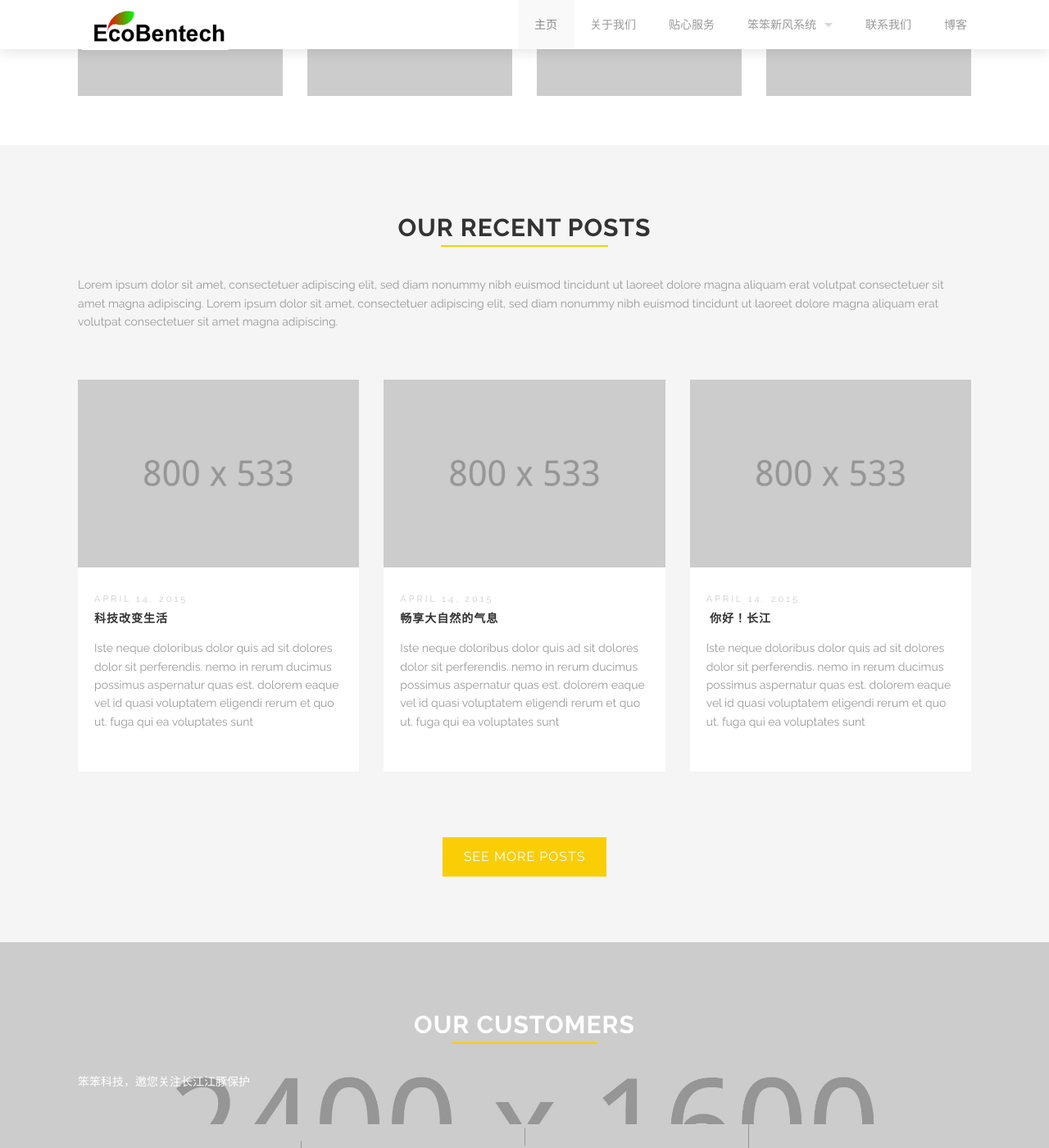
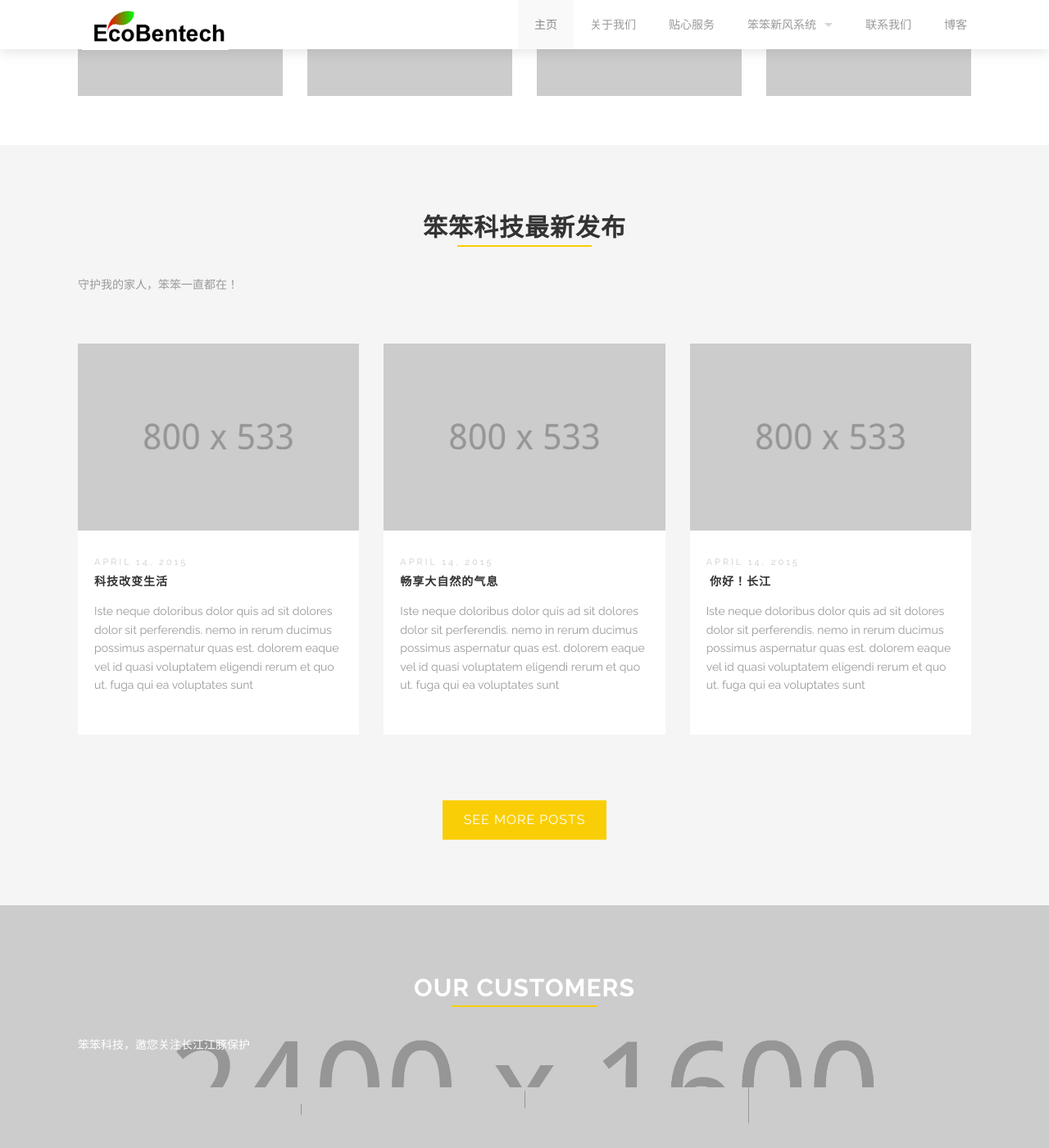
Before and after one commit to braveheart007/braveheart007.github.io, a Jekyll site: the page built from index.html, in a window 1280 px wide and 1400 px high, scrolled down 2722 px. Shown: the whole window at 82% size. Built offline with Jekyll 4.4.1, drawn with Linux system fonts in a browser that asks for light colours; some of the changed text lies outside the part shown.

Commit message:
Update index.html

```diff
--- a/index.html
+++ b/index.html
@@ -334,10 +334,10 @@
 <div class='full' style='background: #f5f5f5'>
   <div class='row'>
     <div class='large-12 columns'>
-      {% include section-header.html title="Our recent posts" %}
+      {% include section-header.html title="笨笨科技最新发布" %}
       <div class='spacing'></div>
       <p>
-        Lorem ipsum dolor sit amet, consectetuer adipiscing elit, sed diam nonummy nibh euismod tincidunt ut laoreet dolore magna aliquam erat volutpat consectetuer sit amet magna adipiscing. Lorem ipsum dolor sit amet, consectetuer adipiscing elit, sed diam nonummy nibh euismod tincidunt ut laoreet dolore magna aliquam erat volutpat consectetuer sit amet magna adipiscing.
+        守护我的家人，笨笨一直都在！
       </p>
       <div class='two spacing'></div>
     </div>
@@ -401,10 +401,10 @@
   <div class='mod modCallToAction'>
     <div class='row'>
       <div class='medium-9 large-9 columns'>
-        <p>Like what you see here? Checkout this theme and start to build your site immediately.</p>
+        <p>最快乐的事就是让你的周围充满爱的健康守护</p>
       </div>
       <div class='medium-3 large-3 columns'>
-        <a class='button' href='http://themeforest.net/user/honryou/portfolio?ref=honryou'>Learn more</a>
+        <a class='button' href='http://themeforest.net/user/honryou/portfolio?ref=honryou'>更多内容</a>
       </div>
     </div>
   </div>
```
